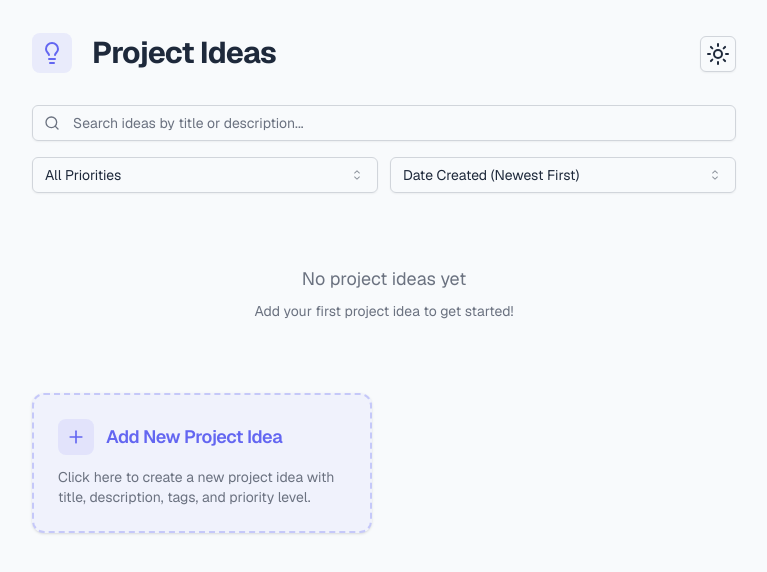
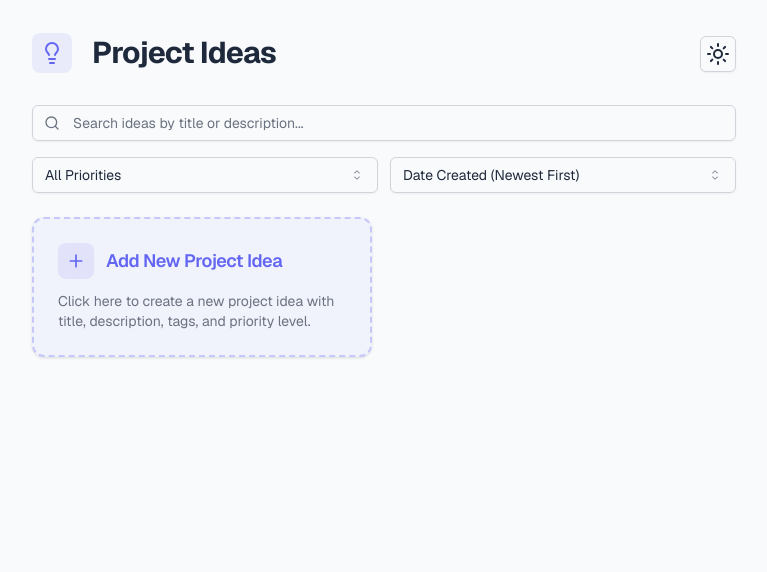
Before and after one commit to nbbaier/bolt-project-idea-tracker, a React (Vite) app: page / in a window 1280 px wide. Shown: the top 572 px of the page, without its empty margins (256-1023 px from the left). Built offline with nearby package versions, Linux system fonts and the light colour scheme.

Commit message:
Remove empty state message

```diff
--- a/src/components/IdeaList.tsx
+++ b/src/components/IdeaList.tsx
@@ -84,18 +84,16 @@ export const IdeaList: React.FC<IdeaListProps> = ({ ideas }) => {
 			/>
 
 			{sortedIdeas.length === 0 ? (
-				<div className="py-12 text-center">
-					<div className="mb-2 text-lg text-muted-foreground">
-						{ideas.length === 0
-							? "No project ideas yet"
-							: "No ideas match your filters"}
+				ideas.length > 0 && (
+					<div className="py-12 text-center">
+						<div className="mb-2 text-lg text-muted-foreground">
+							No ideas match your filters
+						</div>
+						<p className="text-sm text-muted-foreground">
+							Try adjusting your search or filter criteria.
+						</p>
 					</div>
-					<p className="text-sm text-muted-foreground">
-						{ideas.length === 0
-							? "Add your first project idea to get started!"
-							: "Try adjusting your search or filter criteria."}
-					</p>
-				</div>
+				)
 			) : (
 				<div className="grid grid-cols-1 gap-6 md:grid-cols-2">
 					<AddIdeaCard />
```
